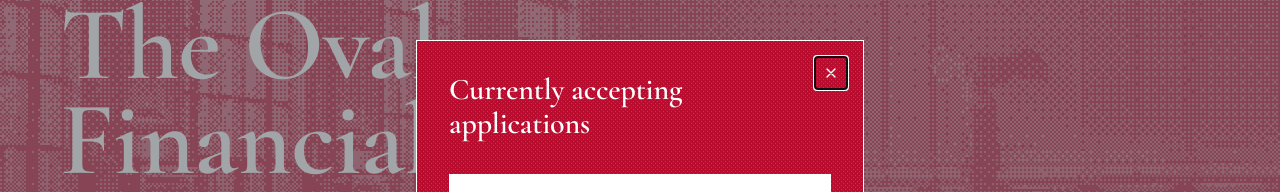
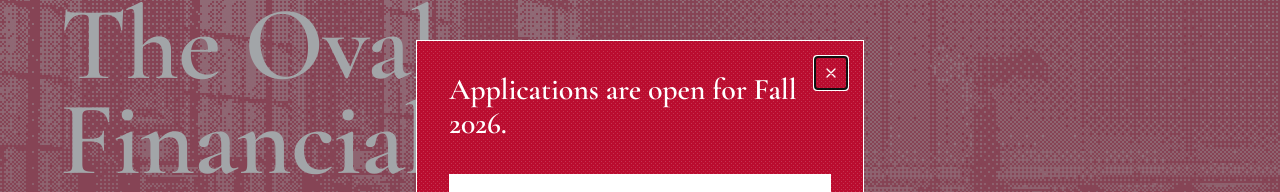
Before and after one commit to jjpp43/oval-financial-forum-new, a React (Vite) app: page / in a window 1280 px wide. Shown: the part 254-446 px from the top of the page. Built offline with nearby package versions, Linux system fonts and the light colour scheme; no server answers.

Commit message:
copy: retitle the splash apply prompt for Fall 2026
Co-authored-by: Cursor <cursoragent@cursor.com>

```diff
--- a/src/content.ts
+++ b/src/content.ts
@@ -189,7 +189,7 @@ export const apply = {
     "https://docs.google.com/forms/d/e/1FAIpQLSe4dwRvRjGtOnbNGcZaib9ZM0bpgEYIWZfXRPyZJbOeTDzKjQ/viewform",
   cta: "Apply",
   prompt: {
-    headline: "Currently accepting applications",
+    headline: "Applications are open for Fall 2026.",
     dismiss: "Close",
   },
   points: [
```
